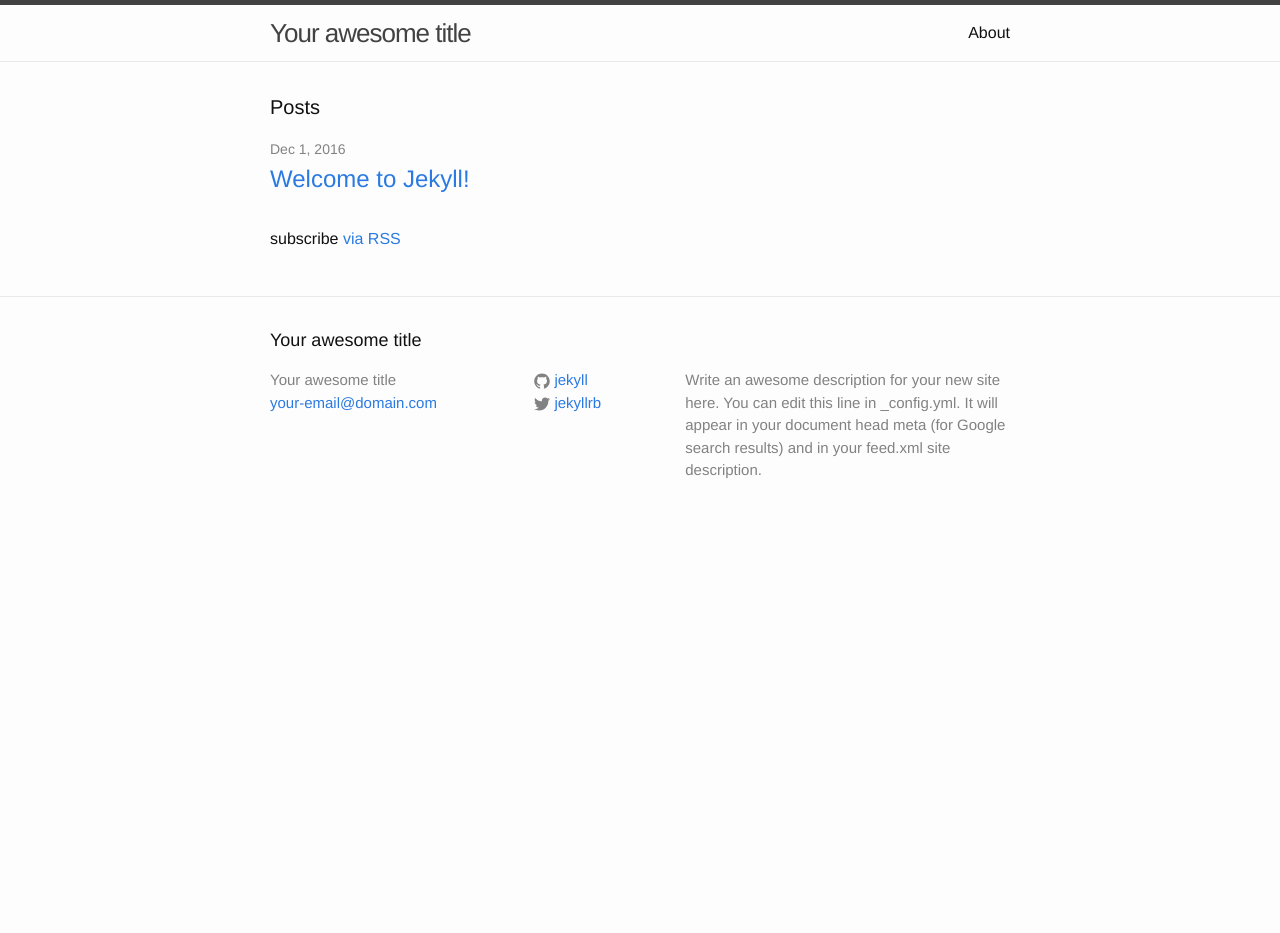
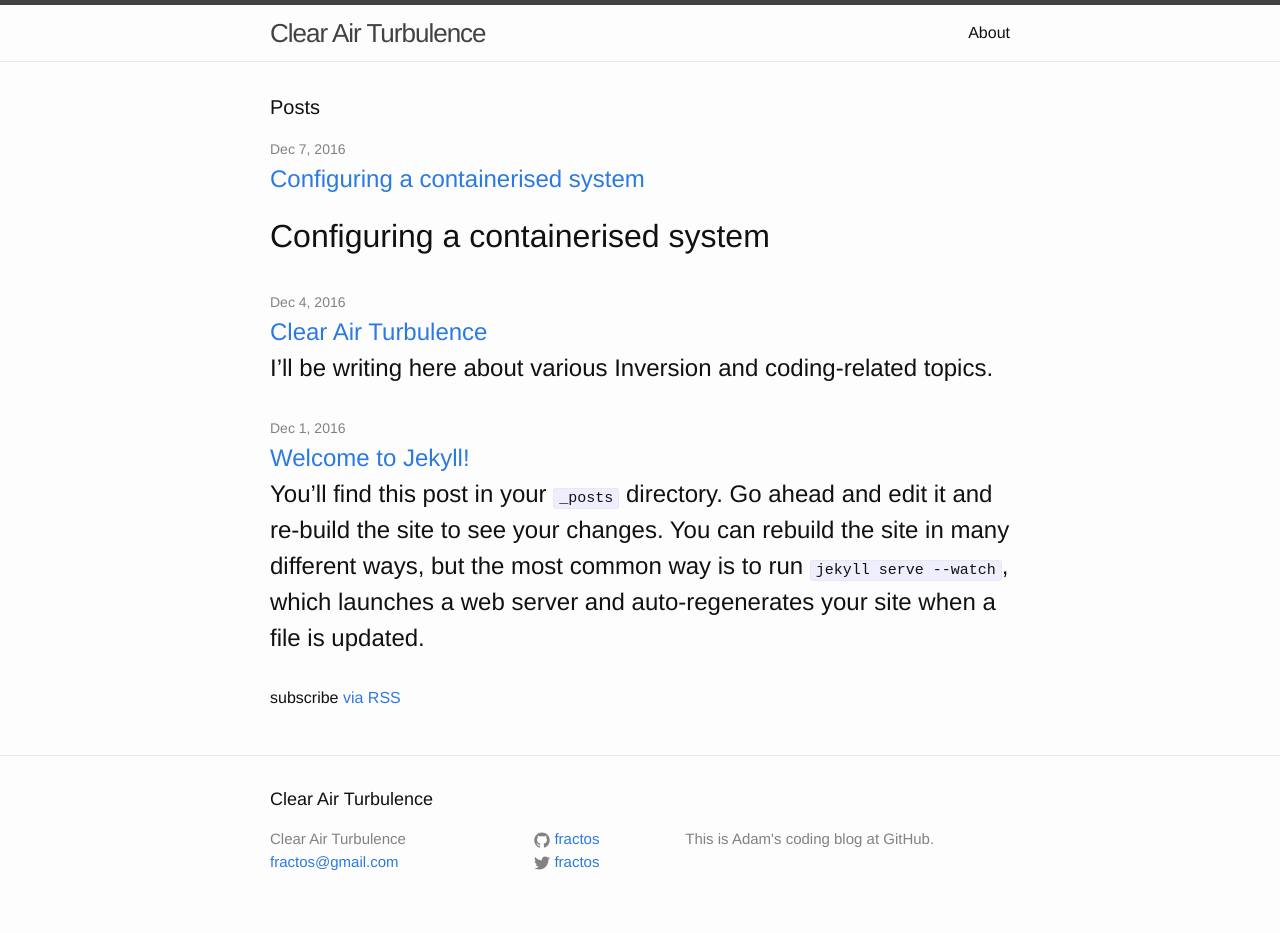
Before and after one commit to fractos/fractos.github.io, a Jekyll site: the page built from index.html, in a window 1280 px wide. Built offline with Jekyll 4.4.1, drawn with Linux system fonts in a browser that asks for light colours; before the commit the page ends 900 px from its top, so only the background shows below that.

Commit message:
configuring a containerised system draft.

```diff
--- a/_config.yml
+++ b/_config.yml
@@ -1,14 +1,12 @@
 # Site settings
-title: Your awesome title
-email: your-email@domain.com
+title: Clear Air Turbulence
+email: fractos@gmail.com
 description: > # this means to ignore newlines until "baseurl:"
-  Write an awesome description for your new site here. You can edit this
-  line in _config.yml. It will appear in your document head meta (for
-  Google search results) and in your feed.xml site description.
+  This is Adam's coding blog at GitHub.
 baseurl: "" # the subpath of your site, e.g. /blog/
-url: "http://yourdomain.com" # the base hostname & protocol for your site
-twitter_username: jekyllrb
-github_username:  jekyll
+url: "http://fractos.github.io" # the base hostname & protocol for your site
+twitter_username: fractos
+github_username:  fractos
 
 # Build settings
 markdown: kramdown
--- /dev/null
+++ b/_posts/2016-12-04-clear-air-turbulence.markdown
@@ -0,0 +1,7 @@
+---
+layout: post
+title:  "Clear Air Turbulence"
+date:   2016-12-04 11:15:00
+categories: welcome
+---
+I'll be writing here about various Inversion and coding-related topics.
--- /dev/null
+++ b/_posts/2016-12-07-configuring-a-containerised-system.markdown
@@ -0,0 +1,39 @@
+---
+layout: post
+title:  "Configuring a containerised system"
+date:   2016-12-07 16:47:00
+categories: containers
+---
+# Configuring a containerised system
+
+There are five basic methods of passing configuration into a container.
+
+## 1. Building in configuration files
+At build time, copy configuration files into the container image.
+
+- inflexible
+
+## 2. Environment variables
+Discrete environment variable values injected at container instantiation time.
+
+- flexible - can re-configure per instance
+- good integration with Docker, ECS, shell
+
+## 3. Holding configuration in S3
+Pass S3 address to container by either an environment variable or a command parameter. Scripts or apps then retrieve dynamic configuration from the S3 bucket. Can be private, with ambient credentials assumed from an associated EC2 role on the container host, or by AWS credentials that are passed by environment variables.
+
+- allows dynamic configuration during container lifetime
+
+## 4. Attach a configuration volume
+A specific volume that holds configuration files can be attached to the container during instantiation.
+
+- allows dynamic configuration during container lifetime
+- have to start managing volumes across container hosts
+- Kubernetes uses this type of solution
+
+## 5. Use a configuration server/service
+Pass server details into the container at instantiation time. Scripts or apps will retrieve configuration from a service such as etcd, Redis, a database, etc.
+
+- client dependencies
+- container contents may have to be adapted to integrate with a configuration server
+- allows dynamic configuration during container lifetime
--- a/index.html
+++ b/index.html
@@ -13,6 +13,7 @@ layout: default
 
         <h2>
           <a class="post-link" href="{{ post.url | prepend: site.baseurl }}">{{ post.title }}</a>
+	  {{ post.excerpt }}
         </h2>
       </li>
     {% endfor %}
```
